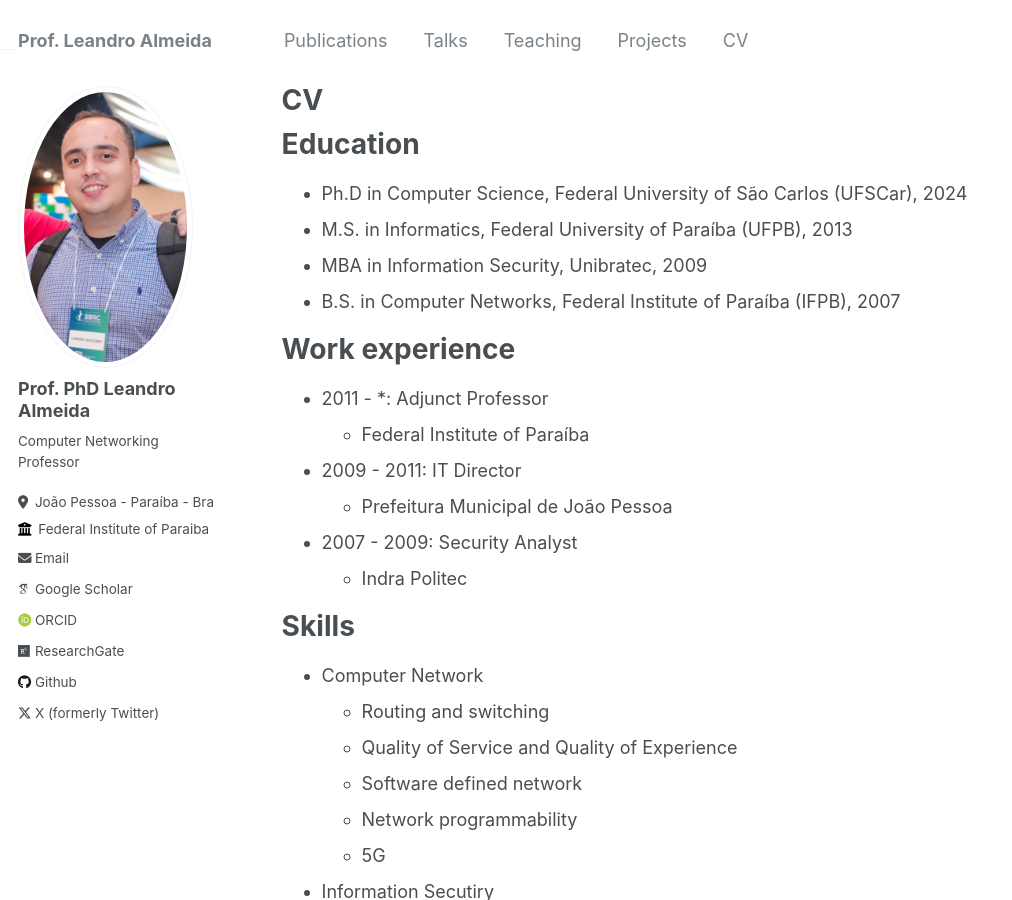
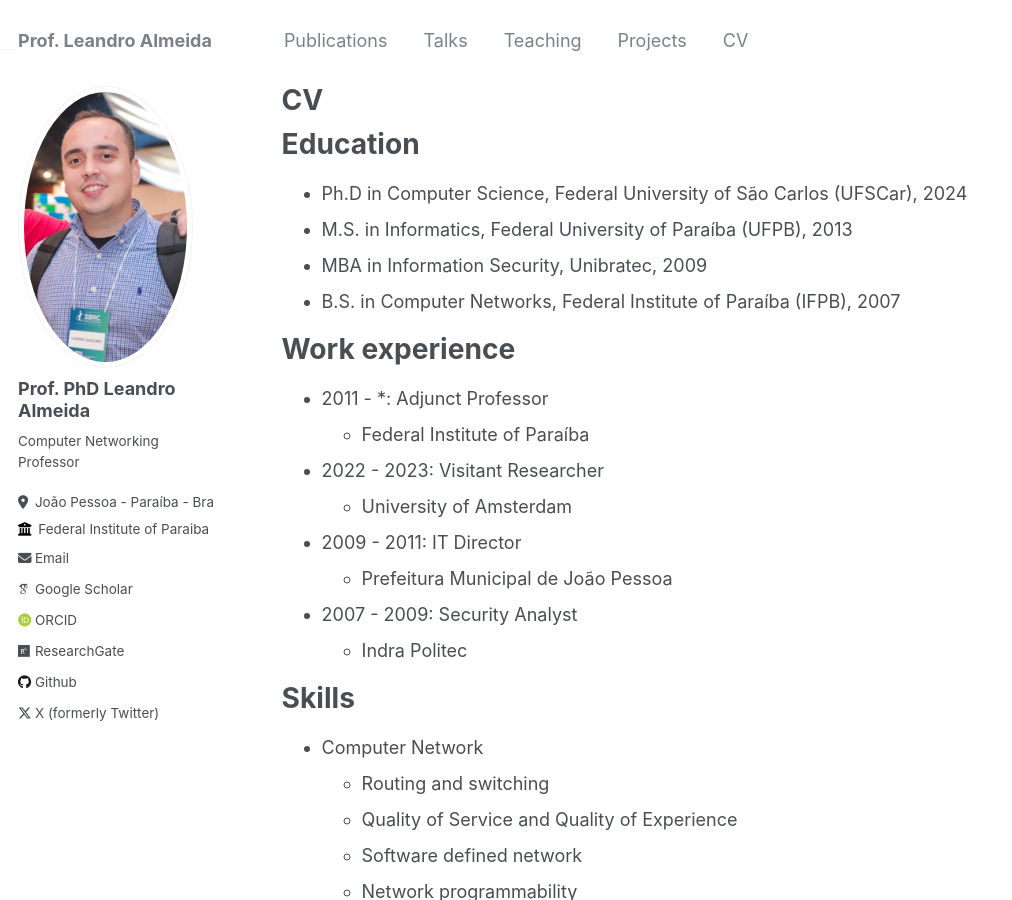
Before and after one commit to leandrocalmeida/leandrocalmeida.github.io, a Jekyll site: the page built from _pages/cv.md, in a window 1280 px wide and 900 px high. Shown: the whole window, without its empty margins (0-1012 px from the left). Built offline with Jekyll 4.4.1, drawn with Linux system fonts in a browser that asks for light colours; some web fonts are replaced.

Commit message:
update publications

```diff
--- a/_pages/cv.md
+++ b/_pages/cv.md
@@ -21,6 +21,9 @@ Work experience
 * 2011 - *: Adjunct Professor
   * Federal Institute of Paraíba
 
+* 2022 - 2023: Visitant Researcher
+  * University of Amsterdam
+
 * 2009 - 2011: IT Director
   * Prefeitura Municipal de João Pessoa
 
```
